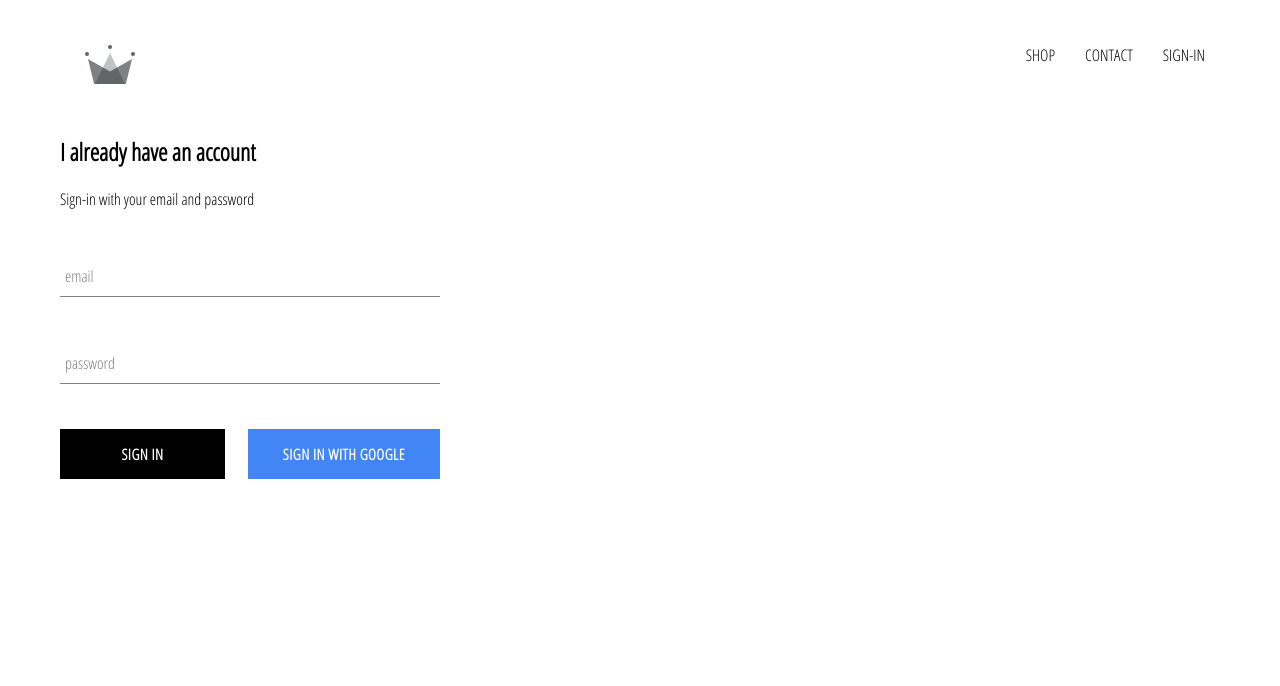
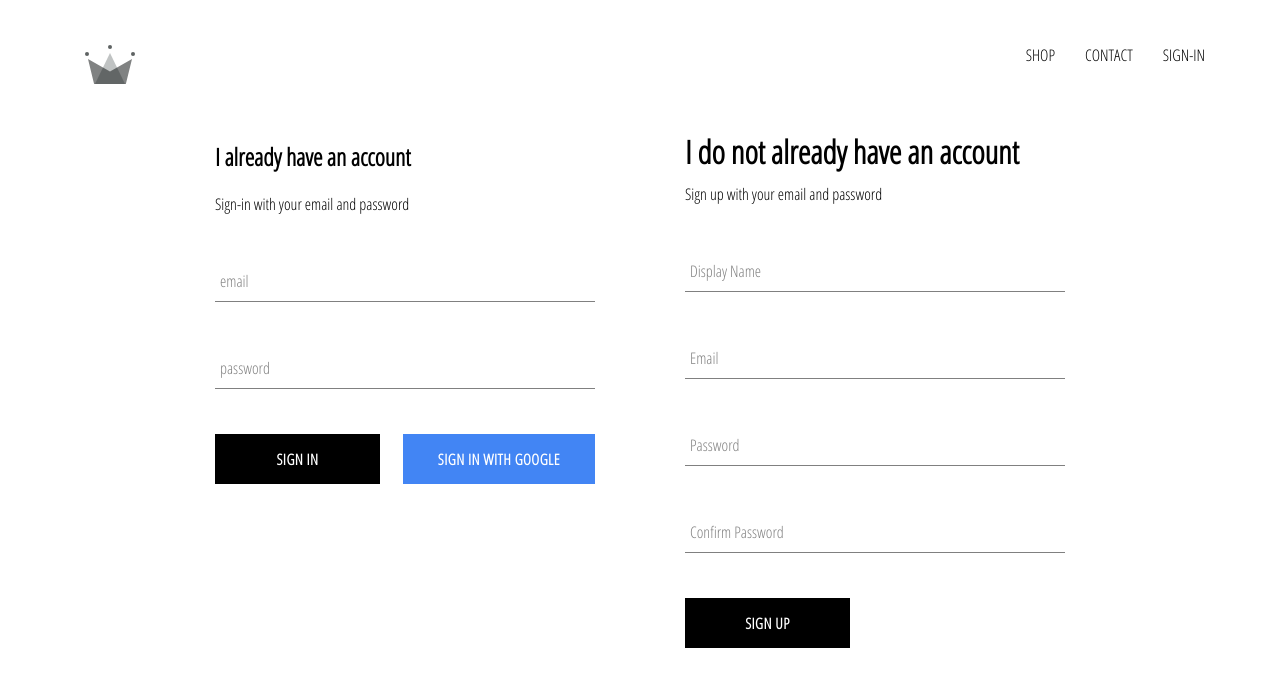
Before and after one commit to Gabriel0855/crwn-clothing, a React (Create React App) app: page /signin in a window 1280 px wide. Shown: the top 686 px of the page. Built offline with nearby package versions, Linux system fonts and the light colour scheme; no server answers.

Commit message:
Added sign-up, sign-in with email and password, and finished the styling of the sign-in-and-sign-up pages

```diff
--- a/src/App.js
+++ b/src/App.js
@@ -5,7 +5,7 @@
 import ShopPage from './pages/shop/shop.component.jsx'
 import Header from './components/header/header.component';
 import SignInAndSignUpPage from './pages/sign-in-and-sign-up/sign-in-and-sign-up.component';
-import {auth} from './firebase/firebase.utils'
+import {auth, createUserProfileDocument} from './firebase/firebase.utils'
 
 class App extends React.Component {
   constructor() {
@@ -19,8 +19,17 @@
   unsubscribeFromAuth = null;
 
   componentDidMount() {
-    this.unsubscribeFromAuth = auth.onAuthStateChanged(user => {
-      this.setState({ currentUser: user });
+    this.unsubscribeFromAuth = auth.onAuthStateChanged(async userAuth => {
+      if(userAuth) {
+        const userRef = await createUserProfileDocument(userAuth);
+        userRef.onSnapshot(snapShot => {
+          this.setState({
+            currentUser: {id: snapShot.id,
+            ...snapShot.data()
+          }})
+        });
+      }
+      this.setState({ currentUser: userAuth });
     });
   }
 
--- a/src/components/sign-in/sign-in.component.jsx
+++ b/src/components/sign-in/sign-in.component.jsx
@@ -2,7 +2,7 @@
 import FormInput from '../../components/form-input/form-input.component'
 import './sign-in.styles.scss';
 import CustomButton from '../../components/custom-button/custom-button.component';
-import { signInWithGoogle } from '../../firebase/firebase.utils';
+import { auth, signInWithGoogle } from '../../firebase/firebase.utils';
 
 class SignIn extends React.Component {
     constructor(props) {
@@ -13,12 +13,19 @@
         }
     }
 
-    handleSubmit = (e) => {
+    handleSubmit = async (e) => {
         e.preventDefault();
-        this.setState({
-            email: '',
-            password: ''
-        })
+        const {email, password} = this.state;
+        try {
+            await auth.signInWithEmailAndPassword(email, password);
+            this.setState({
+                email: '',
+                password: ''
+            });
+        } catch(err) {
+            console.log(err);
+        }
+
     }
 
     handleChange = (e) => {
@@ -37,7 +44,7 @@
                     <FormInput handleChange={this.handleChange} name='password' type='password' value={this.state.password} label='password' required />
                     <div className='buttons'>
                         <CustomButton type='submit' >Sign In</CustomButton>
-                        <CustomButton onClick={signInWithGoogle} isGoogleSignIn>{' '}Sign In With Google{' '}</CustomButton>
+                        <CustomButton type='button' onClick={signInWithGoogle} isGoogleSignIn>{' '}Sign In With Google{' '}</CustomButton>
                     </div>
                 </form>
             </div>
--- /dev/null
+++ b/src/components/sign-up/sign-up.component.jsx
@@ -0,0 +1,64 @@
+import React from 'react';
+import './sign-up.styles.scss';
+import FormInput from '../form-input/form-input.component';
+import CustomButton from '../custom-button/custom-button.component';
+import {auth, createUserProfileDocument} from '../../firebase/firebase.utils';
+import SignInAndSignUpPage from '../../pages/sign-in-and-sign-up/sign-in-and-sign-up.component';
+
+class SignUp extends React.Component {
+    constructor() {
+        super();
+        this.state = {
+            displayName: '',
+            email: '',
+            password: '',
+            confirmPassword: ''
+        }
+    }
+    handleSubmit = async (e) => {
+        e.preventDefault();
+        const {displayName, email, password, confirmPassword} = this.state;
+
+        if(password !== confirmPassword) {
+            alert("Passwords don't match");
+            return;
+        }
+        try {
+            const {user} = await auth.createUserWithEmailAndPassword(email, password);
+            await createUserProfileDocument(user, {displayName});
+            this.setState({
+                displayName: '',
+                email: '',
+                password: '',
+                confirmPassword: ''
+            })
+        } catch (err) {
+            console.error(err);
+        }
+    }
+    handleChange = async (e) => {
+        const { name, value } = e.target;
+
+        this.setState({
+            [name]: value,
+        })
+    }
+    render() {
+        const {displayName, email, password, confirmPassword} = this.state;
+        return (
+            <div className='sign-up'>
+                <h1 className='title'>I do not already have an account</h1>
+                <span>Sign up with your email and password</span>
+                <form className='sign-up-form' onSubmit={this.handleSubmit}>
+                    <FormInput type='text' name='displayName' value={displayName} onChange={this.handleChange} label='Display Name' />
+                    <FormInput type='email' name='email' value={email} onChange={this.handleChange} label='Email' />
+                    <FormInput type='password' name='password' value={password} onChange={this.handleChange} label='Password' />
+                    <FormInput type='password' name='confirmPassword' value={confirmPassword} onChange={this.handleChange} label='Confirm Password' />
+        <CustomButton type='submit'  >{' '}SIGN UP{' '}</CustomButton>
+                </form>
+            </div>
+        )
+    }
+}
+
+export default SignUp;
--- /dev/null
+++ b/src/components/sign-up/sign-up.styles.scss
@@ -0,0 +1,9 @@
+.sign-up {
+    display: flex;
+    flex-direction: column;
+    width: 380px;
+
+    .title {
+        margin: 10px 0;
+    }
+}
--- a/src/firebase/firebase.utils.js
+++ b/src/firebase/firebase.utils.js
@@ -12,6 +12,31 @@
     appId: "1:254972551778:web:e3908055729d9de957a73b"
   };
 
+export const createUserProfileDocument = async (userAuth, additionalData) => {
+  if (!userAuth) return;
+  else {
+      const userRef = firestore.doc(`users/${userAuth.uid}`);
+      const snapShot = await userRef.get();
+
+      if (!snapShot.exists) {
+          const { displayName, email} = userAuth;
+          const createdAt = new Date();
+
+          try {
+              await userRef.set({
+                  displayName,
+                  email,
+                  createdAt,
+                  ...additionalData
+              })
+          } catch (err) {
+              console.log('error creating user', err.message)
+          }
+      }
+        return userRef;
+    }
+  }
+
   firebase.initializeApp(config);
 
   export const auth = firebase.auth();
--- a/src/pages/sign-in-and-sign-up/sign-in-and-sign-up.component.jsx
+++ b/src/pages/sign-in-and-sign-up/sign-in-and-sign-up.component.jsx
@@ -1,10 +1,12 @@
 import React from 'react';
 import './sign-in-and-sign-up.styles.scss';
 import SignIn from '../../components/sign-in/sign-in.component';
+import SignUp from '../../components/sign-up/sign-up.component';
 
 const SignInAndSignUpPage = () => (
     <div className='sign-in-and-sign-up'>
         <SignIn />
+        <SignUp />
     </div>
 );
 
--- a/src/pages/sign-in-and-sign-up/sign-in-and-sign-up.styles.scss
+++ b/src/pages/sign-in-and-sign-up/sign-in-and-sign-up.styles.scss
@@ -0,0 +1,6 @@
+.sign-in-and-sign-up {
+    width: 850px;
+    display: flex;
+    justify-content: space-between;
+    margin: 30px auto;
+}
```
